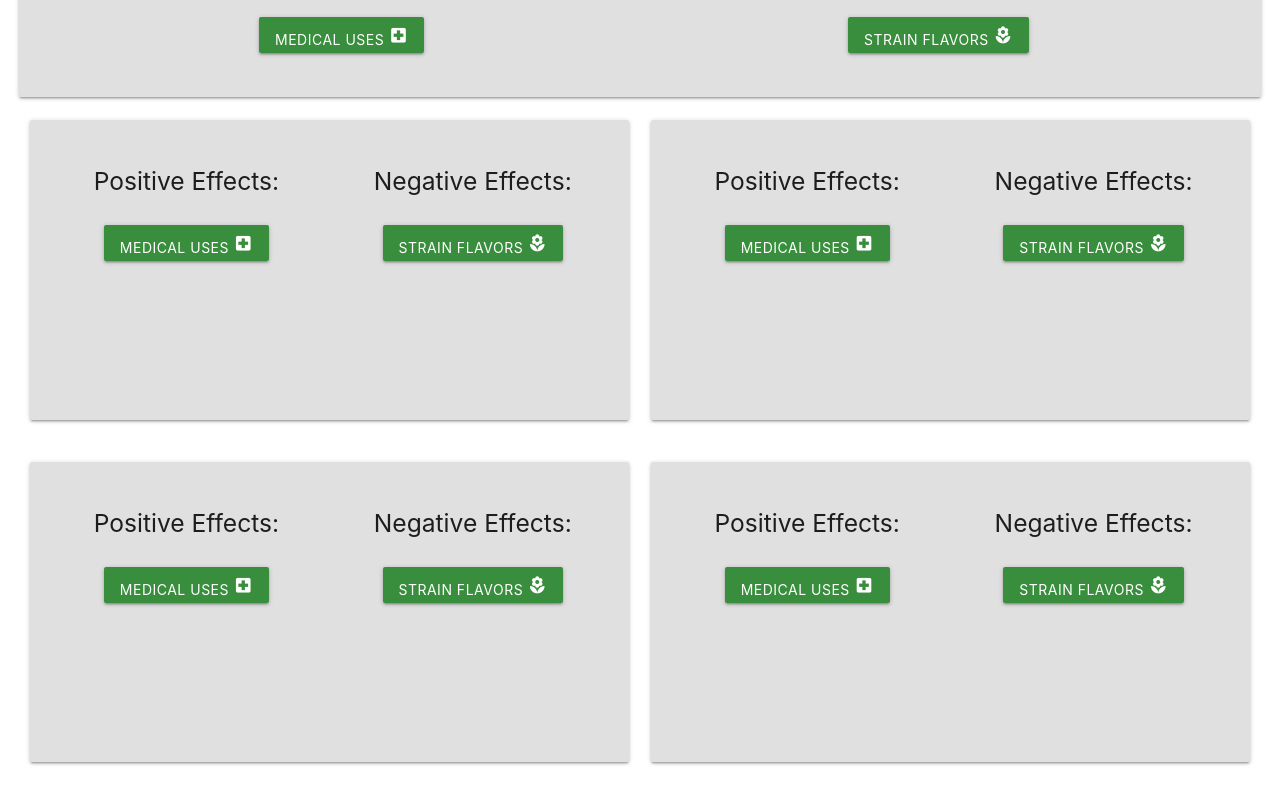
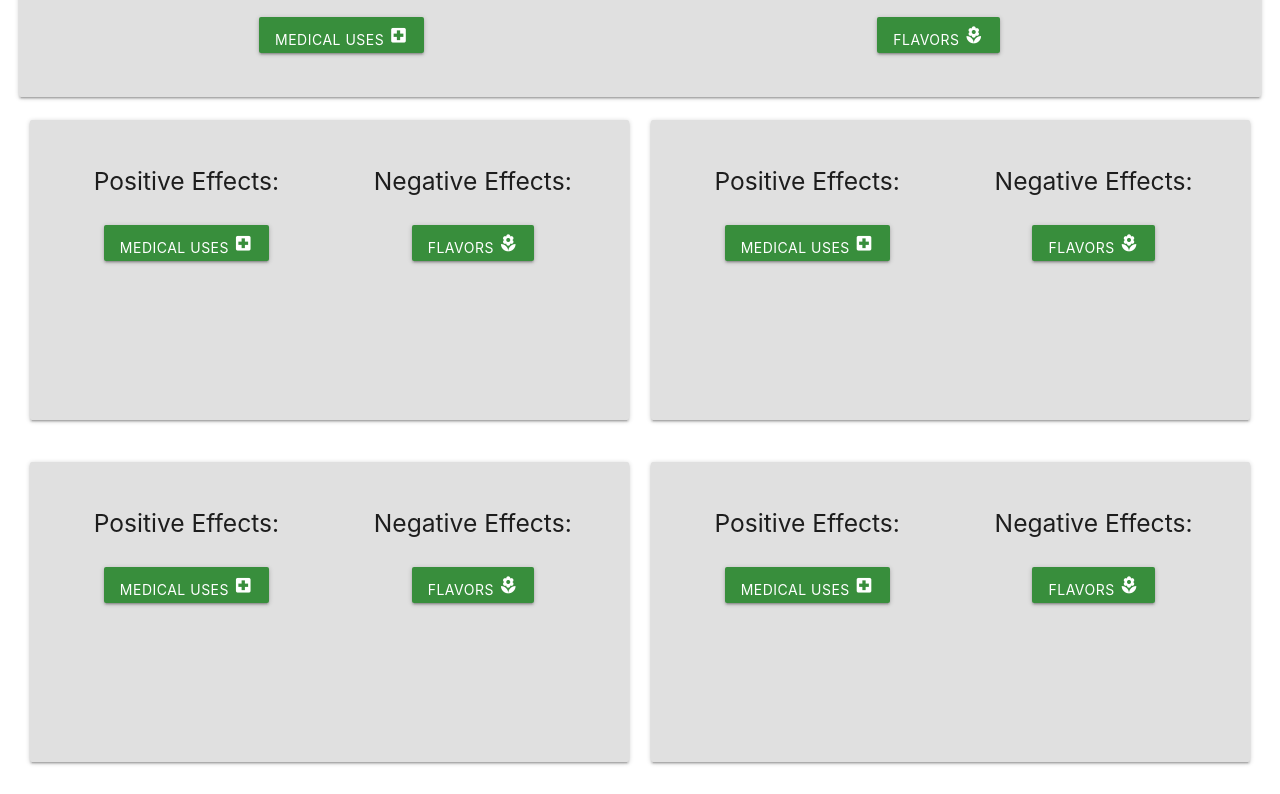
Before and after one commit to DillTurner/project-2, a website: page public/hybrid.html in a window 1280 px wide. Shown: the part 435-1229 px from the top of the page. Drawn offline with nearby package versions, Linux system fonts and the light colour scheme; no server answers.

Commit message:
fixed another spacing issue

```diff
--- a/public/hybrid.html
+++ b/public/hybrid.html
@@ -52,13 +52,13 @@
    <!-- row1 -->
             <div class = " row ">
                 <!-- positive -->
-               <div class = "col s6 m6 center-align">
+               <div class = "col s12 m6 center-align">
                   <h3>Positive Effects:</h3>
                   <p id="positiveHybrid1"></p>
                </div>
 
                <!-- negative -->
-               <div class = "col s6 m6 center-align">
+               <div class = "col s12 m6 center-align">
                   <h3>Negative Effects:</h3>
                   <p id="negativeHybrid"></p>
                </div>
@@ -84,7 +84,7 @@
 
       <div class = "col s6 m6 center-align">
           <button data-target="modal10" class="btn modal-trigger green darken-2">
-            Strain Flavors
+            Flavors
             <i class = "material-icons">local_florist</i></button>
 
             <div id="modal10" class="modal">
@@ -156,7 +156,7 @@
 
                <div class = "col s6 m6 center-align">
                    <button data-target="modal2" class="btn modal-trigger green darken-2">
-                     Strain Flavors
+                     Flavors
                      <i class = "material-icons">local_florist</i></button>
 
                      <div id="modal2" class="modal">
@@ -218,7 +218,7 @@
 
                <div class = "col s6 m6 center-align">
                   <button data-target="modal4" class="btn modal-trigger green darken-2">
-                     Strain Flavors
+                     Flavors
                      <i class = "material-icons">local_florist</i></button>
 
                      <div id="modal4" class="modal">
@@ -282,7 +282,7 @@
 
                      <div class = "col s6 m6 center-align">
                          <button data-target="modal6" class="btn modal-trigger green darken-2">
-                           Strain Flavors
+                           Flavors
                            <i class = "material-icons">local_florist</i></button>
 
                            <div id="modal6" class="modal">
@@ -344,7 +344,7 @@
 
                      <div class = "col s6 m6 center-align">
                         <button data-target="modal8" class="btn modal-trigger green darken-2">
-                           Strain Flavors
+                           Flavors
                            <i class = "material-icons">local_florist</i></button>
 
                            <div id="modal8" class="modal">
```
Also changed, not shown: public/sativa.html (+2 -2 lines).
